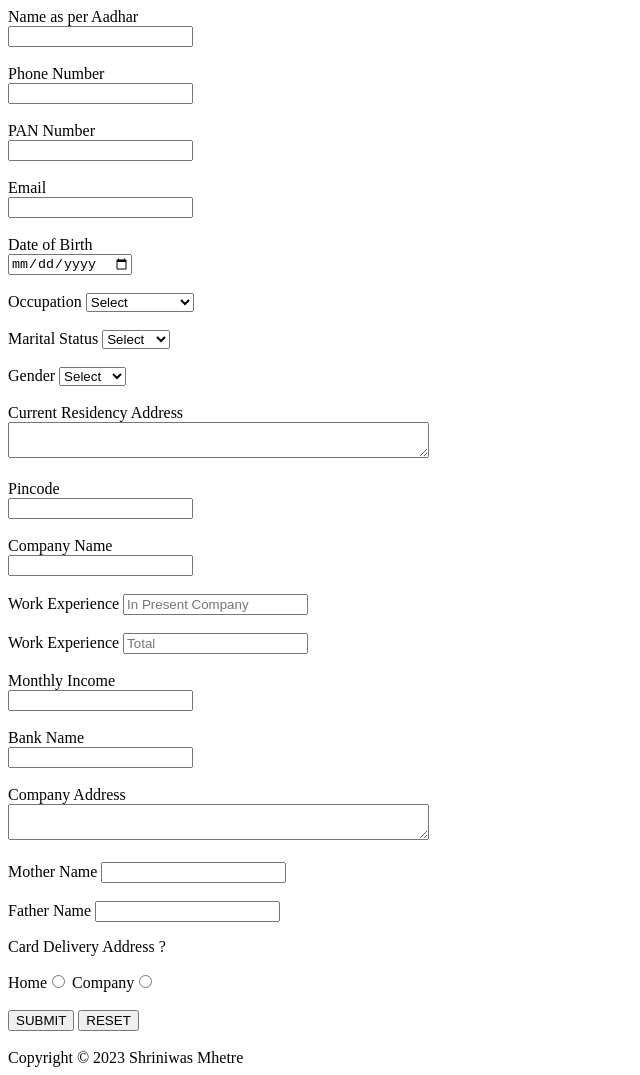
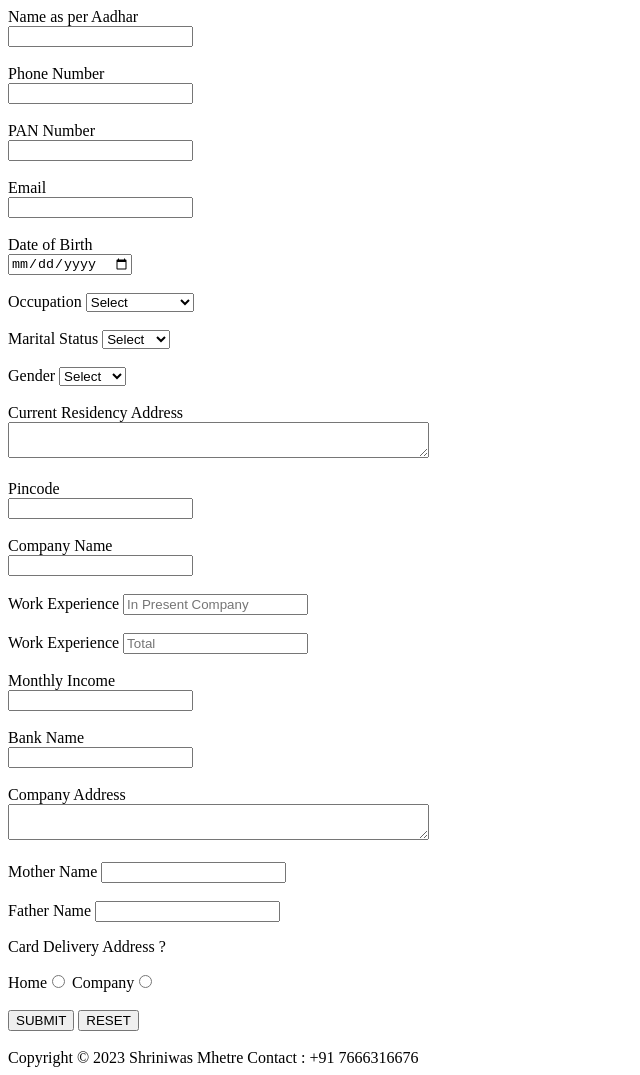
Before and after one commit to 5hriniwas/credit-card-application-form, a plain HTML site: page index.html in a window 1280 px wide. Shown: the whole page, without its empty margins (0-640 px from the left). Drawn offline with Linux system fonts and the light colour scheme.

Commit message:
Update index.html

```diff
--- a/index.html
+++ b/index.html
@@ -118,6 +118,7 @@
     <br>
     <footer>
         Copyright &copy; 2023 Shriniwas Mhetre
+        Contact : +91 7666316676
     </footer>
 </body>
 </html>
```
